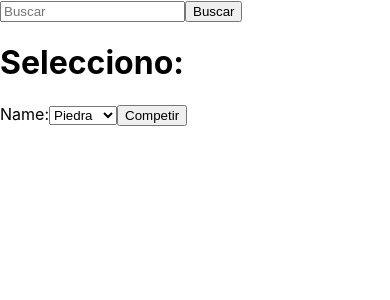
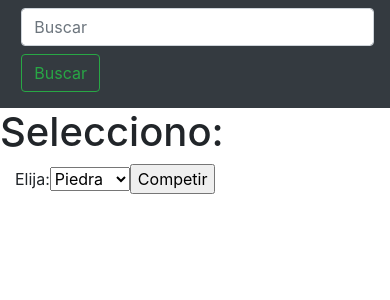
Before and after one commit to jreboredo/unq-ui-JuanCruz-Reboredo-trabajo-final, a React (Create React App) app: page / in a window 390 px wide. Shown: the top 300 px of the page. Built offline with nearby package versions, Linux system fonts and the light colour scheme.

Commit message:
Diseño Responsive

```diff
--- a/package.json
+++ b/package.json
@@ -6,6 +6,7 @@
     "@testing-library/jest-dom": "^4.2.4",
     "@testing-library/react": "^9.5.0",
     "@testing-library/user-event": "^7.2.1",
+    "bootstrap": "^4.5.0",
     "react": "^16.13.1",
     "react-dom": "^16.13.1",
     "react-router-dom": "^5.2.0",
--- a/src/Compentencia.js
+++ b/src/Compentencia.js
@@ -1,5 +1,5 @@
 import React from 'react';
-/*import 'bootstrap/dist/css/bootstrap.min.css';*/
+import 'bootstrap/dist/css/bootstrap.min.css';
 import './App.css';
 
 
@@ -23,6 +23,9 @@ class Compentencia extends React.Component {
 
     handleSubmit() {
         this.competir()
+    }
+    goHome(){
+        this.props.history.push('/')
     }
     competir(){
         switch (this.user) {
@@ -144,6 +147,9 @@ class Compentencia extends React.Component {
                 </div>
                 <div className="container bg-white">
                 </div>
+                <div>
+                    <button type="button" className="btn btn-outline-success my-2 my-sm-0n " onClick={() => this.goHome()}> <span className="oi oi-book" />Volver a Jugar</button>
+                </div>
 
 
             </>
--- a/src/Home.js
+++ b/src/Home.js
@@ -1,5 +1,5 @@
 import React from 'react';
-/*import 'bootstrap/dist/css/bootstrap.min.css';*/
+import 'bootstrap/dist/css/bootstrap.min.css';
 import './App.css';
 
 
@@ -45,8 +45,8 @@ class Home extends React.Component {
                     <div className="container bg-white">
                         <form onSubmit={this.handleSubmit}>
                             <label>
-                                Name:
-                                <select value={this.state.value} onChange={this.handleChange}>
+                                Elija:
+                                <select value='' onChange={this.handleChange}>
                                     <option value="1">Piedra</option>
                                     <option value="2">Papel</option>
                                     <option value="3">Tijera</option>
```
Also changed, not shown: 1 other file (tests, documents, lock files or other folders).
